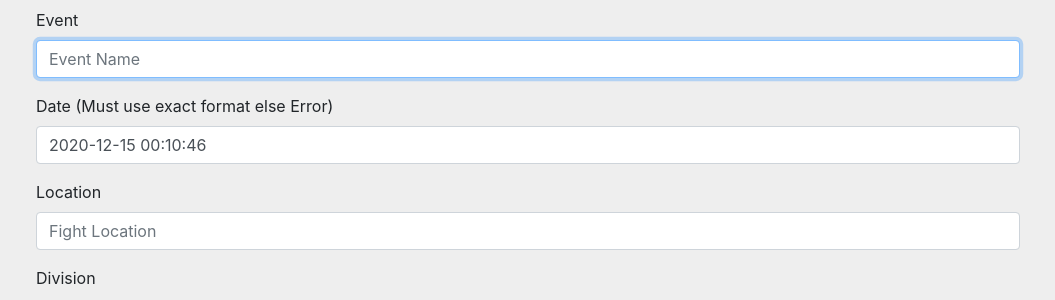
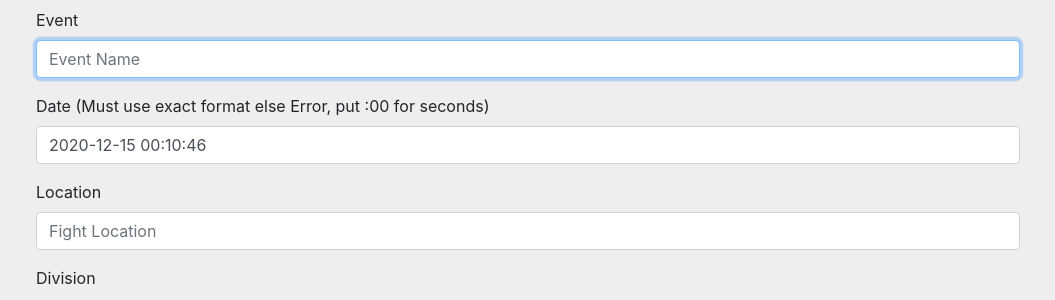
Before and after one commit to cdaconta/ufc_fan, a Flask app: template templates/forms/new_event.html in a window 1280 px wide. Shown: the part 160-460 px from the top of the page, without its empty margins (112-1167 px from the left). Run offline with Flask 2, Linux system fonts and the light colour scheme; the template is opened without the code that fills it: values that come from a table or form of the project are taken from there, others are empty; parts of the project's set-up code (start-up, migrations or seed data) failed here and were passed over; some libraries are stand-ins or nearby versions.

Commit message:
Added test to new_event.html

```diff
--- a/templates/forms/new_event.html
+++ b/templates/forms/new_event.html
@@ -13,7 +13,7 @@
               {{ form.event_name(class_ = 'form-control', placeholder='Event Name', autofocus = true) }}
             </div>
             <div class="form-group">
-              <label for="event_date">Date (Must use exact format else Error)</label>
+              <label for="event_date">Date (Must use exact format else Error, put :00 for seconds)</label>
               {{ form.event_date(class_ = 'form-control', placeholder='2020-12-12 22:00', autofocus = true) }}
             </div>
             <div class="form-group">
```
